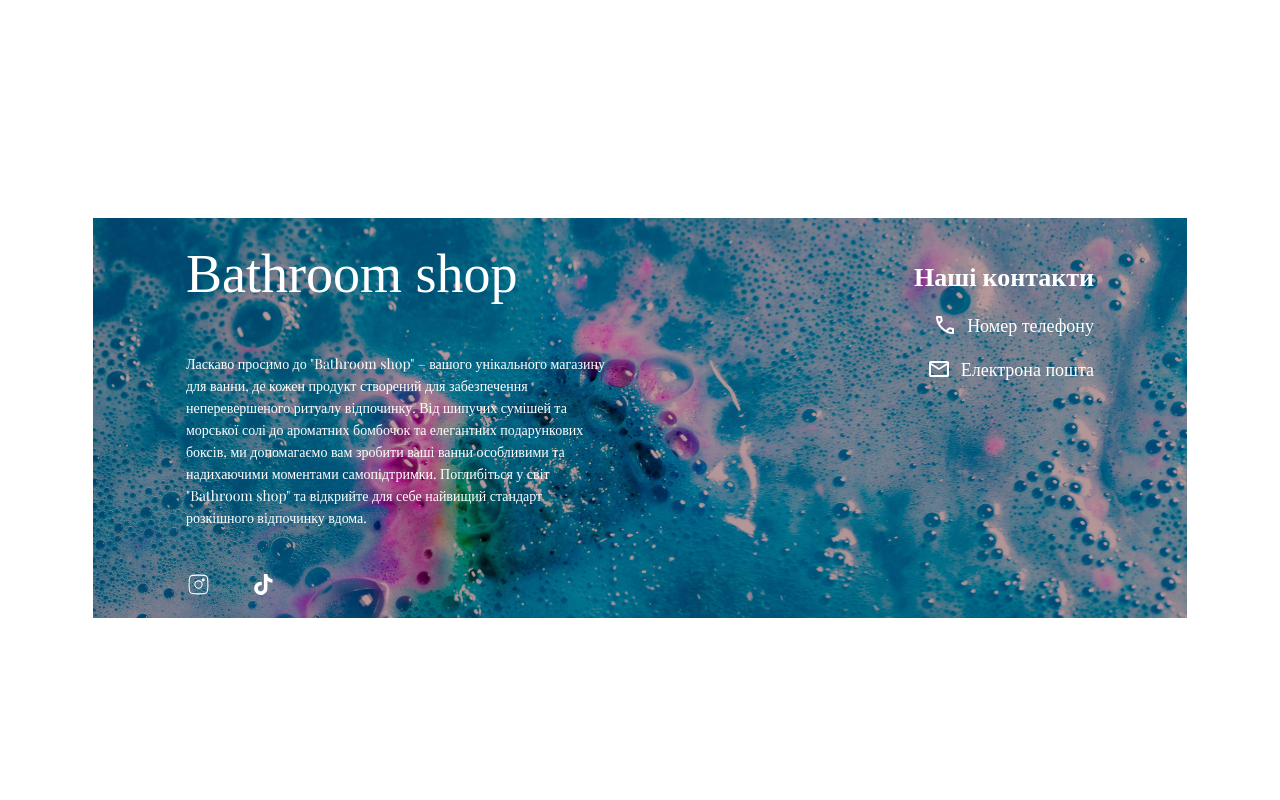
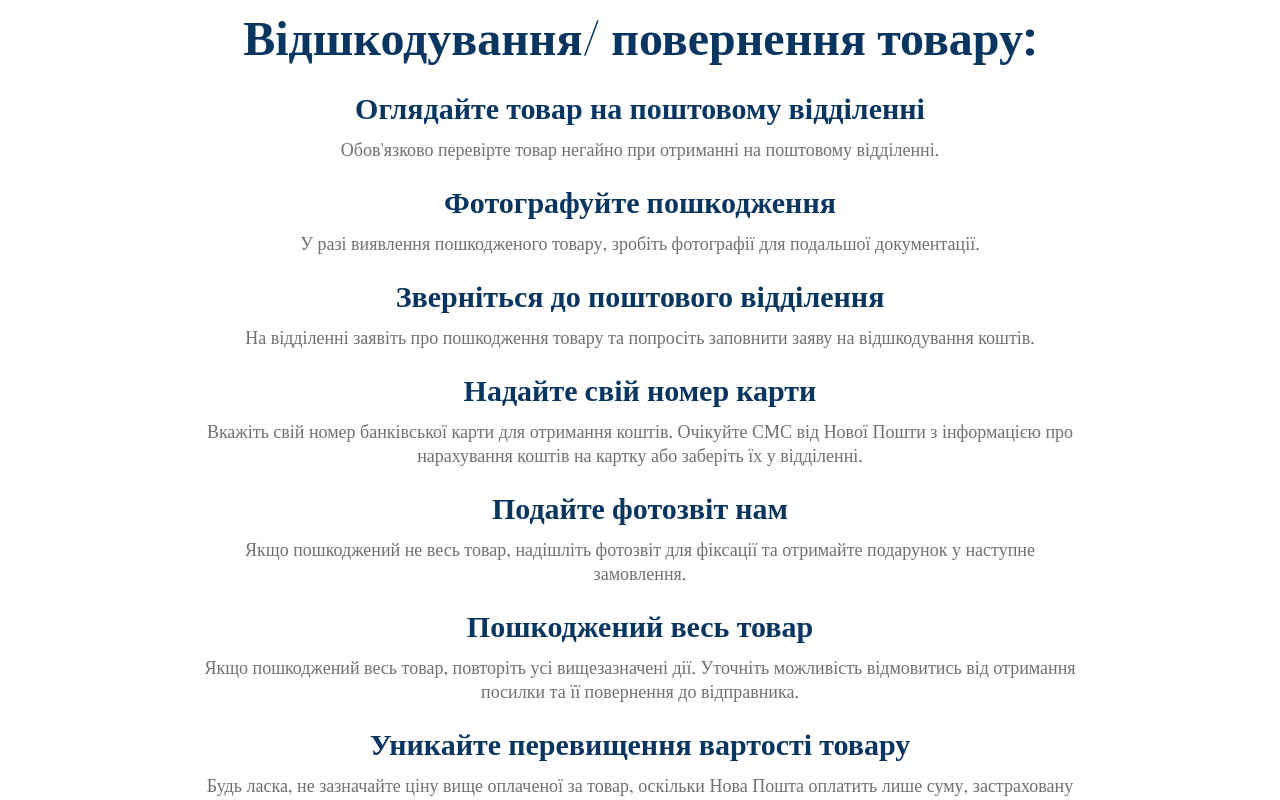
Before and after one commit to Oaleks262/front-end-bathroom-shop, a React (Create React App) app: page /delivery in a window 1280 px wide. Shown: the part 860-1660 px from the top of the page. Before the commit the page ends 1478 px from the top, so only its background shows below. Built offline with nearby package versions, Linux system fonts and the light colour scheme; a web font is replaced by a local one.

Commit message:
add delivery return

```diff
--- a/src/components/Delivery/Delivery.css
+++ b/src/components/Delivery/Delivery.css
@@ -23,6 +23,14 @@
     gap: 20px;
 }
 .delivery-data{
+    display: flex;
+    flex-direction: column;
+    width: 80%;
+    align-items: center;
+    justify-content: center;
+    gap: 20px;
+}
+.delivery-return{
     display: flex;
     flex-direction: column;
     width: 80%;
@@ -83,9 +91,42 @@
     flex-direction: column;
     gap: 20px;
 }
-
-
-
+.delivery-return h2{
+    color: #093660;
+    font-family: "Playfair Display";
+    font-size: 48px;
+    font-style: normal;
+    font-weight: 700;
+    line-height: normal;
+}
+.delivery-return-ul{
+    width: 100%;
+    display: flex;
+    flex-direction: column;
+    gap: 20px;
+}
+.delivery-return-li{
+    width: 100%;
+    display: flex;
+    flex-direction: column;
+    gap: 10px;
+}
+.delivery-return-li b{
+    color: #093660;
+    font-family: "Playfair Display";
+    font-size: 30px;
+    font-style: normal;
+    font-weight: 600;
+    line-height: normal;
+}
+.delivery-return-li p{
+    color: #707070;
+    font-family: "Playfair Display";
+    font-size: 18px;
+    font-style: normal;
+    font-weight: 400;
+    line-height: 24px;
+}
 @media (max-width:1279px) {
     .delivery-content{
         margin-top: 25%;
--- a/src/components/Delivery/Delivery.js
+++ b/src/components/Delivery/Delivery.js
@@ -17,7 +17,7 @@
                 <div className="delivery-content">
                 <div className="pay-data">
                     <h2>
-                        Оплата за товар
+                        Оплата за товар:
                     </h2>
                     <div className="pay-data-info">
                     <h3>Часткова оплата</h3>
@@ -29,12 +29,48 @@
                 </div>
                 <div className="delivery-data">
                     <h2>
-                        Послуги доставки
+                        Послуги доставки:
                     </h2>
                     <h3>Ми здійсюємо відправку за використанням послуг "Нова Пошта" та "Укр пошта"</h3>
                     <p  className="delivery-data-red">"Будь ласка, зверніть увагу, що у випадку відправлення товару за допомогою "Укрпошти", існує ризик пошкодження товару, особливо якщо в вашому замовленні присутні бомбочки для ванни. Так як "Укрпошта" не використовує на своїх посилках інформаційні стікери "Крихке", ми рекомендуємо вам обирати доставку за допомогою "Нової Пошти" для забезпечення безпеки вашого товару.</p>
                 </div>
+                <div className="delivery-return">
+                    <h2>
+                        Відшкодування/ повернення товару:
+                    </h2>
+                    <ul className="delivery-return-ul">
+                        <li className="delivery-return-li">
+                        <b>Оглядайте товар на поштовому відділенні</b>
+                        <p>Обов'язково перевірте товар негайно при отриманні на поштовому відділенні.</p>
+                        </li>
+                        <li className="delivery-return-li">
+                        <b>Фотографуйте пошкодження</b>
+                        <p>У разі виявлення пошкодженого товару, зробіть фотографії для подальшої документації.</p>
+                        </li>
+                        <li className="delivery-return-li">
+                        <b>Зверніться до поштового відділення</b>
+                        <p>На відділенні заявіть про пошкодження товару та попросіть заповнити заяву на відшкодування коштів.</p>
+                        </li>
+                        <li className="delivery-return-li">
+                        <b>Надайте свій номер карти</b>
+                        <p>Вкажіть свій номер банківської карти для отримання коштів. Очікуйте СМС від Нової Пошти з інформацією про нарахування коштів на картку або заберіть їх у відділенні.</p>
+                        </li>
+                        <li className="delivery-return-li">
+                        <b>Подайте фотозвіт нам</b>
+                        <p>Якщо пошкоджений не весь товар, надішліть фотозвіт для фіксації та отримайте подарунок у наступне замовлення.</p>
+                        </li>
+                        <li className="delivery-return-li">
+                        <b>Пошкоджений весь товар</b>
+                        <p>Якщо пошкоджений весь товар, повторіть усі вищезазначені дії. Уточніть можливість відмовитись від отримання посилки та її повернення до відправника.</p>
+                        </li>
+                        <li className="delivery-return-li">
+                        <b>Уникайте перевищення вартості товару</b>
+                        <p>Будь ласка, не зазначайте ціну вище оплаченої за товар, оскільки Нова Пошта оплатить лише суму, застраховану для посилки.</p>
+                        </li>
+                    </ul>
 
+
+                </div>
 
                 </div>
                 <Footer/>
```
